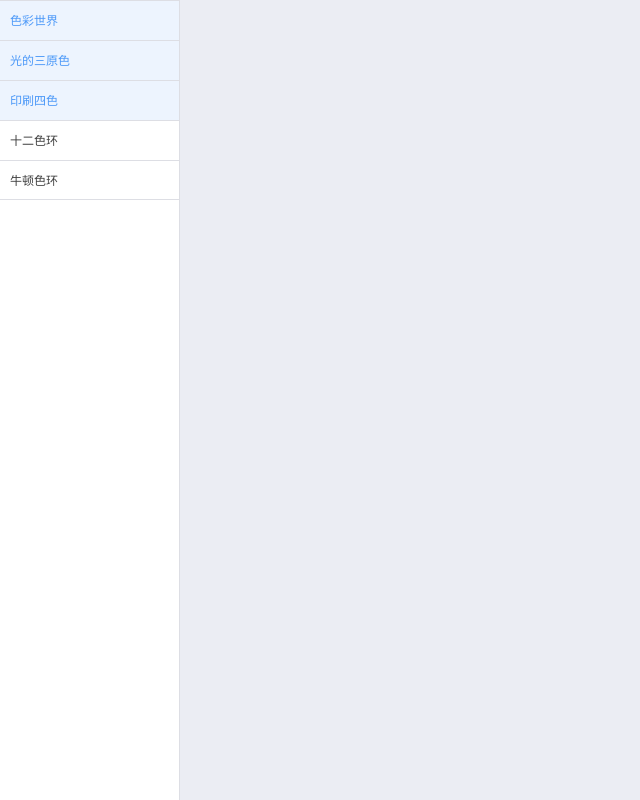
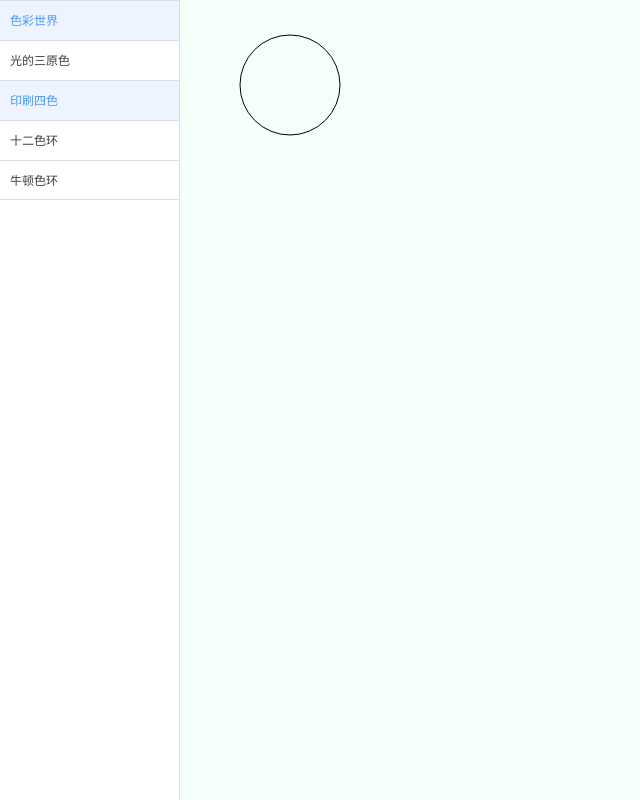
Before and after one commit to fuchunhui/color-ring, a Vue app: page /cmyk in a window 1280 px wide. Shown: the whole page, without its empty margins (0-640 px from the left). Built offline with nearby package versions, Linux system fonts and the light colour scheme.

Commit message:
feat: template canvas

```diff
--- a/src/App.vue
+++ b/src/App.vue
@@ -1,5 +1,5 @@
 <script setup lang="ts">
-import {ref, watch, computed} from 'vue';
+import {ref, watch, computed, onMounted, provide} from 'vue';
 import {useRouter, useRoute} from 'vue-router';
 import Side from './components/Side.vue';
 import {catalogList} from './config/constant';
@@ -22,6 +22,25 @@ const routeName = computed(() => {
 watch(routeName, nv => {
   current.value = nv.toUpperCase();
 });
+
+const leftWidth = 180;
+const sideWidth = `${leftWidth}px`;
+const paddingNum = 10;
+const padding = `${paddingNum}px`;
+
+const setRank = () => {
+  const ele = document.getElementById('app') as HTMLElement;
+  const {width, height} = ele.getBoundingClientRect();
+
+  provide('rank', {
+    width: width - leftWidth - 2 * paddingNum,
+    height: height - 2* paddingNum
+  });
+};
+
+onMounted(() => {
+  setRank();
+});
 </script>
 
 <template>
@@ -35,7 +54,8 @@ watch(routeName, nv => {
 
 <style lang="less">
 @import url('src/assets/css/mixins.less');
-@width: 180px;
+@width: v-bind(sideWidth);
+@padding: v-bind(padding);
 
 #app {
   width: 100%;
@@ -52,7 +72,8 @@ watch(routeName, nv => {
   .container {
     flex: 1;
     width: calc(100% - @width);
-    padding: 10px;
+    height: 100%;
+    padding: @padding;
   }
 }
 </style>
--- a/src/config/constant.ts
+++ b/src/config/constant.ts
@@ -9,7 +9,7 @@ export const catalogList = [
   },
   {
     label: '印刷四色',
-    value: 'HOME'
+    value: 'CMYK'
   },
   {
     label: '十二色环',
--- /dev/null
+++ b/src/pages/Template.vue
@@ -0,0 +1,34 @@
+<script setup lang="ts">
+import {ref, onMounted, inject} from 'vue';
+
+const canvasRef = ref<HTMLCanvasElement | null>(null);
+const {width, height} = inject('rank') as DOMRect;
+
+const makeCanvas = () => {
+  const canvas = canvasRef.value as HTMLCanvasElement;
+  canvas.width = width;
+  canvas.height = height;
+
+  const ctx = canvas.getContext('2d') as CanvasRenderingContext2D;
+  ctx.beginPath();
+  ctx.arc(100, 75, 50, 0, 2 * Math.PI);
+  ctx.stroke();
+};
+
+onMounted(() => {
+  makeCanvas();
+});
+
+</script>
+
+<template>
+  <div class="template">
+    <canvas ref="canvasRef"/>
+  </div>
+</template>
+
+<style lang="less">
+.template {
+  background-color: mintcream;
+}
+</style>
--- a/src/router/index.ts
+++ b/src/router/index.ts
@@ -3,6 +3,7 @@ import {createRouter, createWebHistory} from 'vue-router';
 import ColorWrap from '../pages/ColorWrap.vue';
 import Twelve from '../pages/Twelve.vue';
 import Newton from '../pages/Newton.vue';
+import Template from '../pages/Template.vue';
 
 const routes = [
   {
@@ -14,6 +15,11 @@ const routes = [
     path: '/twelve',
     name: 'twelve',
     component: Twelve
+  },
+  {
+    path: '/cmyk',
+    name: 'cmyk',
+    component: Template
   },
   {
     path: '/newton',
```
